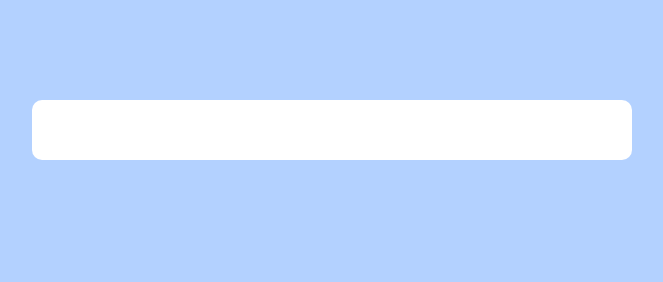
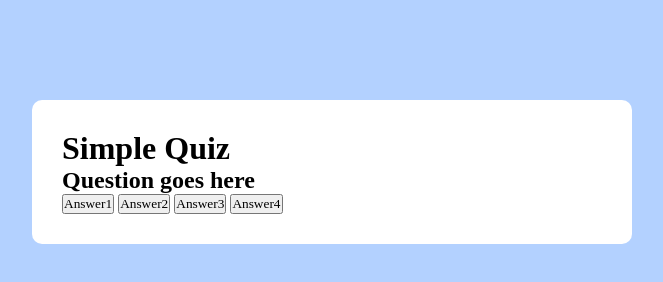
Before and after one commit to sabirklmn/Javascrpit_Quiz, a plain HTML site: page index.html in a window 1280 px wide. Shown: the whole page, without its empty margins (308-971 px from the left). Drawn offline with Linux system fonts and the light colour scheme.

Commit message:
adding quesion section buttons

```diff
--- a/index.html
+++ b/index.html
@@ -8,7 +8,17 @@
 </head>
 <body>
     <div class="app">
+        <h1>Simple Quiz</h1>
+        <div class="quiz">
+            <h2 id="question">Question goes here</h2>
+            <div id="answer-buttons">
+                <button class="btn">Answer1</button>
+                <button class="btn">Answer2</button>
+                <button class="btn">Answer3</button>
+                <button class="btn">Answer4</button>
 
+            </div>
+        </div>
     </div>
 
 </body>
```
